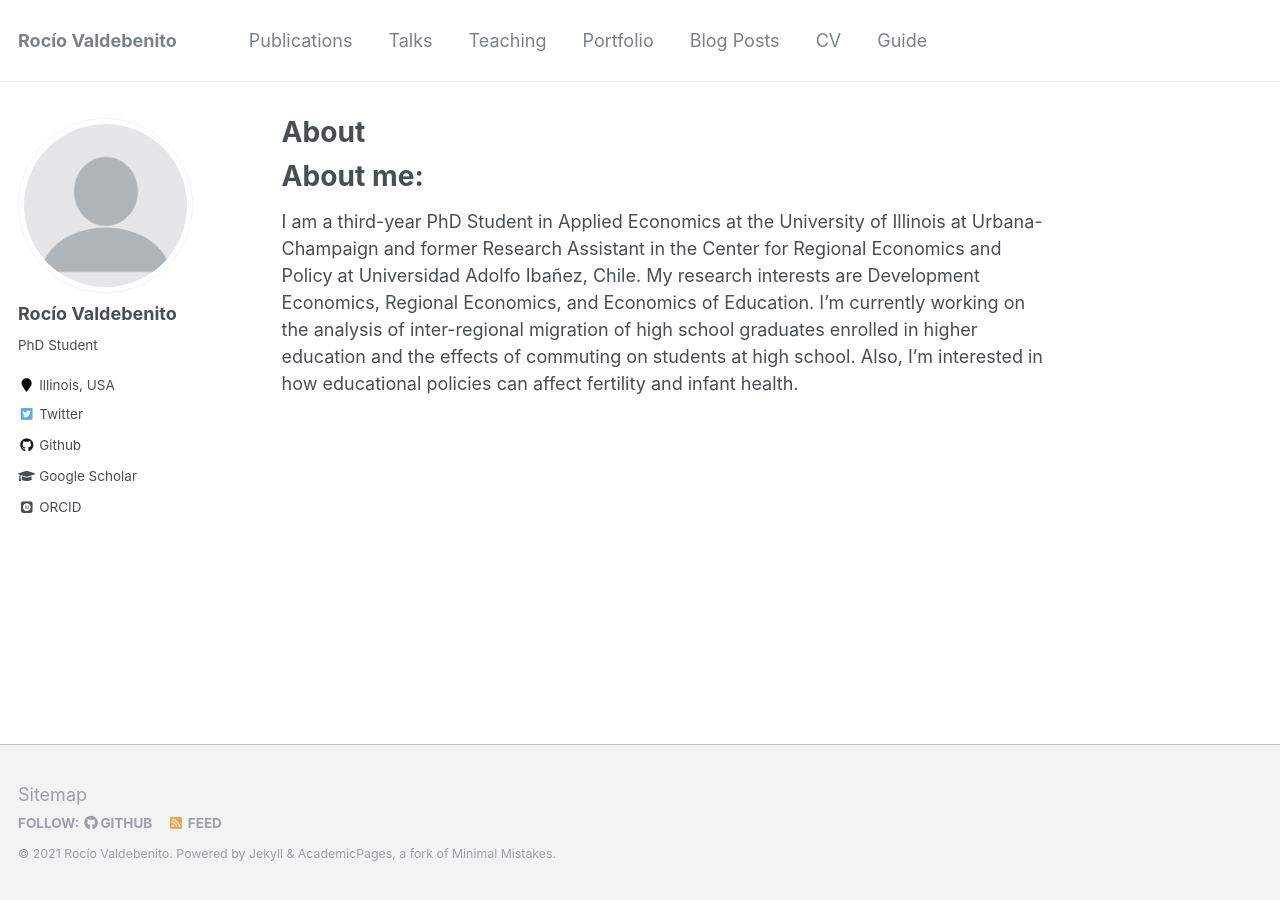
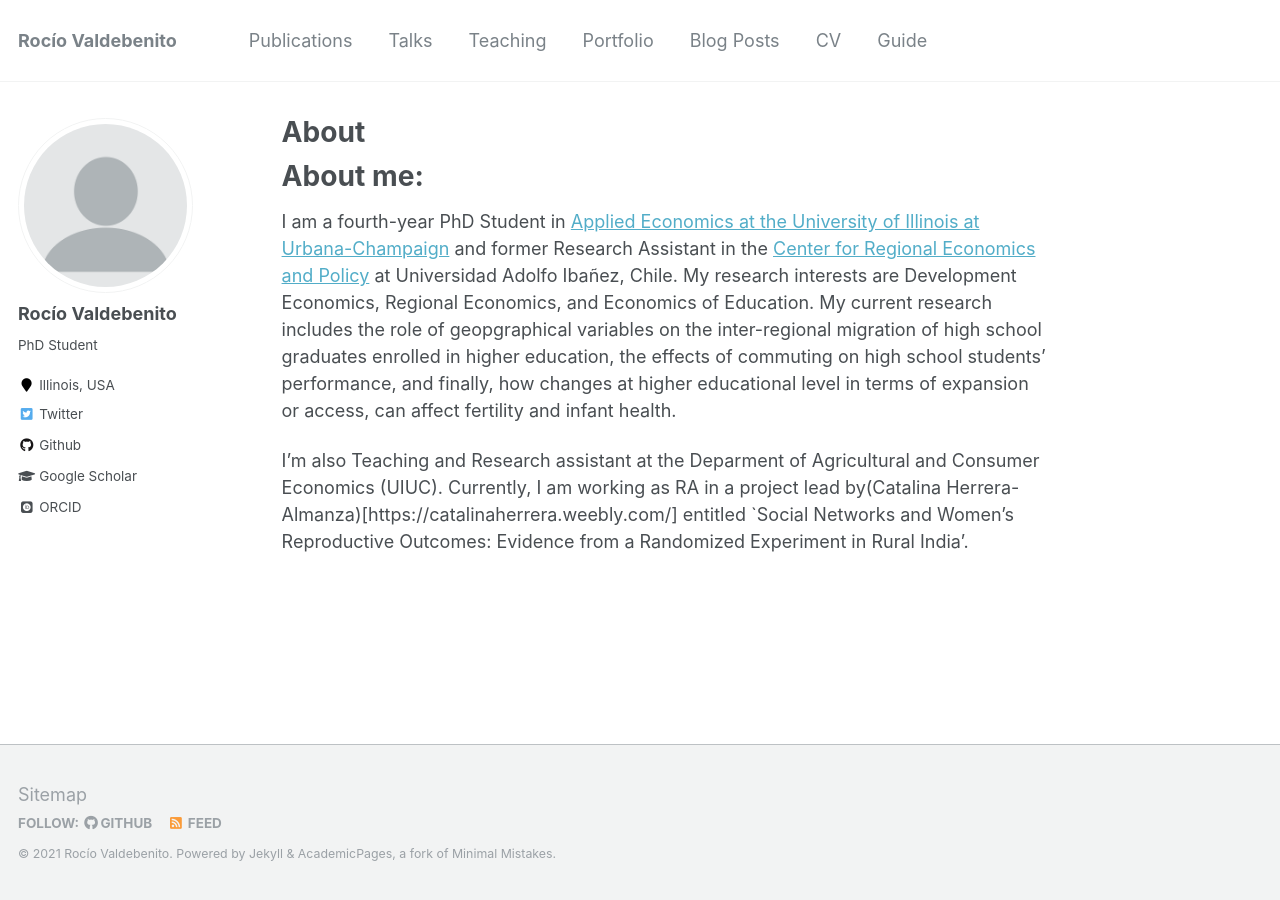
Before and after one commit to rvaldebenito/rvaldebenito.github.io, a Jekyll site: the page built from _pages/about.md, in a window 1280 px wide. Built offline with Jekyll 4.4.1, drawn with Linux system fonts in a browser that asks for light colours; some web fonts are replaced.

Commit message:
adding info to about and config pages

```diff
--- a/_config.yml
+++ b/_config.yml
@@ -86,7 +86,7 @@ author:
   location         : "Illinois, USA"
   employer         :
   pubmed           :
-  googlescholar    : "http://yourfullgooglescholarurl.com"
+  googlescholar    : "https://scholar.google.com/citations?user=wJ97QlsAAAAJ&hl=es"
   email            :
   researchgate     :  # example: "https://www.researchgate.net/profile/yourprofile"
   uri              :
@@ -103,7 +103,7 @@ author:
   impactstory      : #"https://profiles.impactstory.org/u/xxxx-xxxx-xxxx-xxxx"
   lastfm           :
   linkedin         :
-  orcid            : "http://orcid.org/yourorcidurl"
+  orcid            : "https://orcid.org/0000-0001-8754-0146"
   pinterest        :
   soundcloud       :
   stackoverflow    : # http://stackoverflow.com/users/123456/username
--- a/_pages/about.md
+++ b/_pages/about.md
@@ -13,4 +13,7 @@ redirect_from:
 About me:
 ======
 
-I am a third-year PhD Student in Applied Economics at the University of Illinois at Urbana-Champaign and former Research Assistant in the Center for Regional Economics and Policy at Universidad Adolfo Ibañez, Chile. My research interests are Development Economics, Regional Economics, and Economics of Education. I'm currently working on the analysis of inter-regional migration of high school graduates enrolled in higher education and the effects of commuting on students at high school. Also, I'm interested in how educational policies can affect fertility and infant health.
+I am a fourth-year PhD Student in [Applied Economics at the University of Illinois at Urbana-Champaign](https://ace.illinois.edu/) and former Research Assistant in the [Center for Regional Economics and Policy](https://cepr.uai.cl/) at Universidad Adolfo Ibañez, Chile. My research interests are Development Economics, Regional Economics, and Economics of Education. My current research includes the role of geopgraphical variables on the inter-regional migration of high school graduates enrolled in higher education, the effects of commuting on high school students' performance, and finally, how changes at higher educational level in terms of expansion or access, can affect fertility and infant health.
+
+
+I'm also Teaching and Research assistant at the Deparment of Agricultural and Consumer Economics (UIUC). Currently, I am working as RA in a project lead by(Catalina Herrera-Almanza)[https://catalinaherrera.weebly.com/] entitled `Social Networks and Women's Reproductive Outcomes: Evidence from a Randomized Experiment in Rural India'.
```
